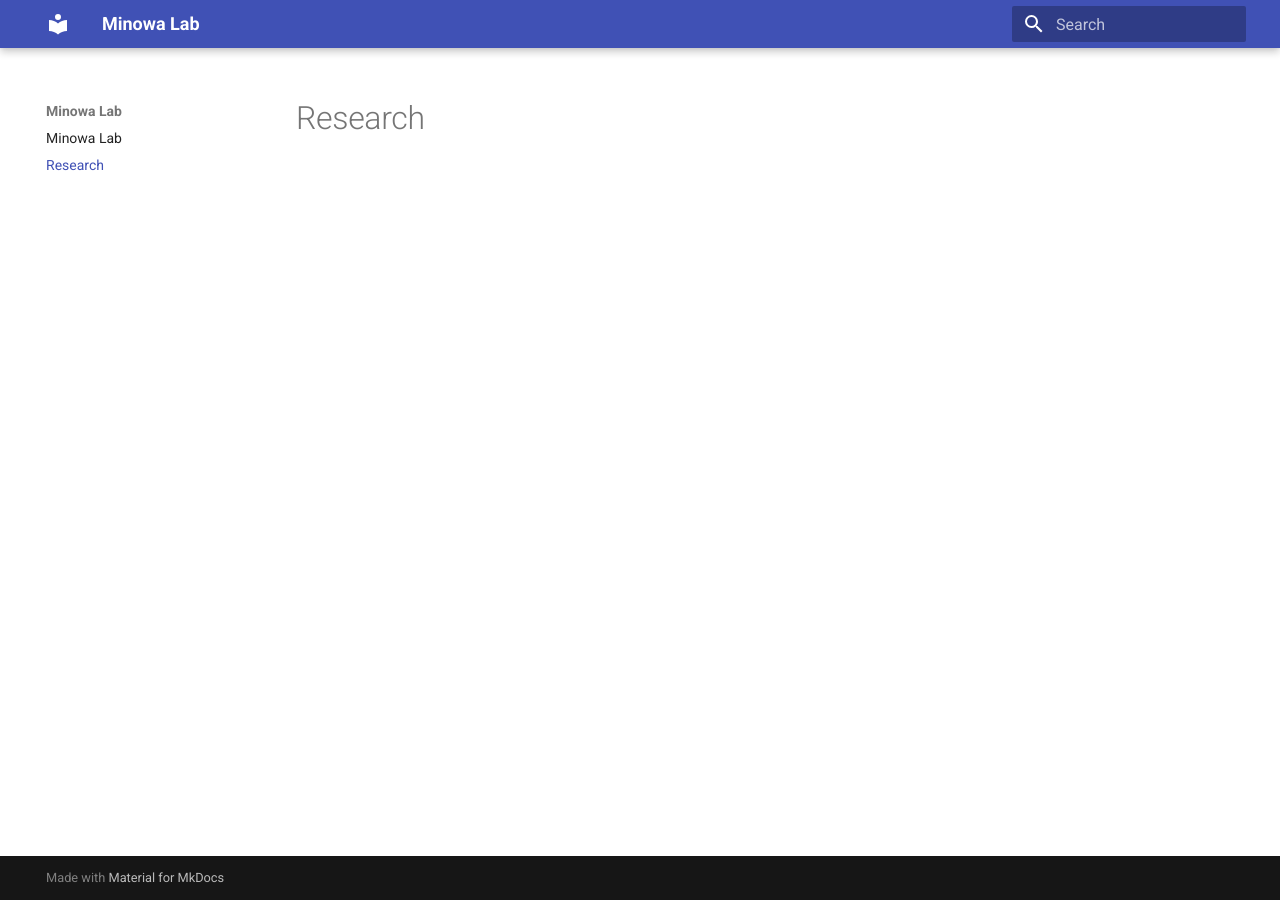
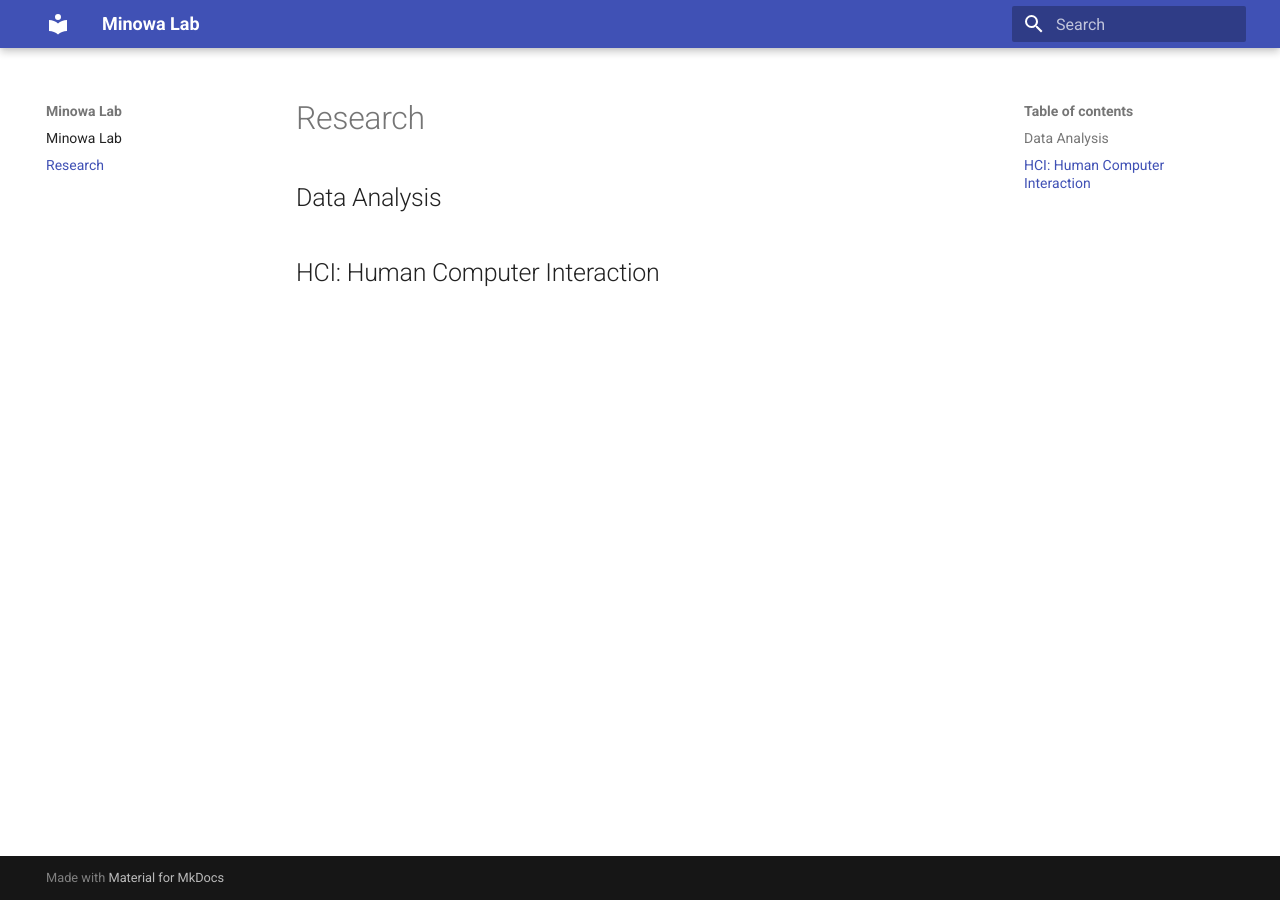
Before and after one commit to HirotsuguMINOWA/lab, an MkDocs documentation site: the page built from docs/research.md, in a window 1280 px wide. Built offline with MkDocs 1.6.1 and Material for MkDocs 9.7.7, drawn with Linux system fonts in a browser that asks for light colours.

Commit message:
Fixed research page

```diff
--- a/docs/research.md
+++ b/docs/research.md
@@ -1 +1,5 @@
 # Research
+
+## Data Analysis
+
+## HCI: Human Computer Interaction
```
Also changed, not shown: ReadMe.md (added, +2 -0 lines).
